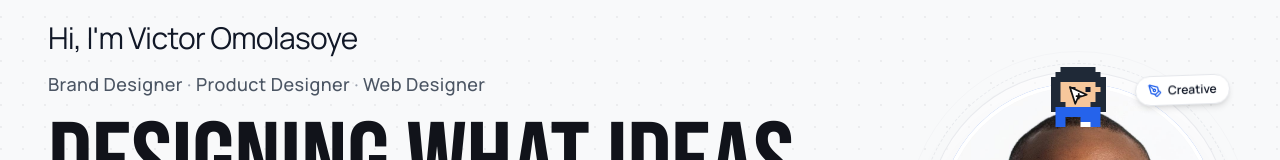
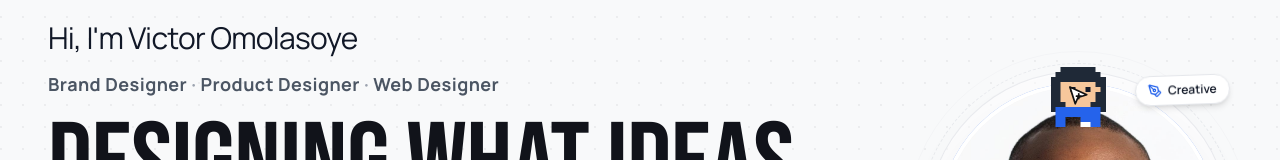
Before and after one commit to Levictor-ai/victor-omolasoye-portfolio, a Next.js app: page / in a window 1280 px wide. Shown: the part 204-364 px from the top of the page. Built offline with nearby package versions, Linux system fonts and the light colour scheme.

Commit message:
make hero roles line bold

```diff
--- a/src/components/HomeContent.tsx
+++ b/src/components/HomeContent.tsx
@@ -258,7 +258,7 @@ function HeroSection({ profile }: { profile: ProfileData }) {
               </h1>
           </motion.div>
           <motion.div variants={item}>
-            <p className="mb-4 text-base font-medium tracking-wide text-gray-600 sm:text-lg">
+            <p className="mb-4 text-base font-bold tracking-wide text-gray-600 sm:text-lg">
               Brand Designer <span className="text-gray-400">·</span> Product Designer <span className="text-gray-400">·</span> Web Designer
             </p>
           </motion.div>
```
